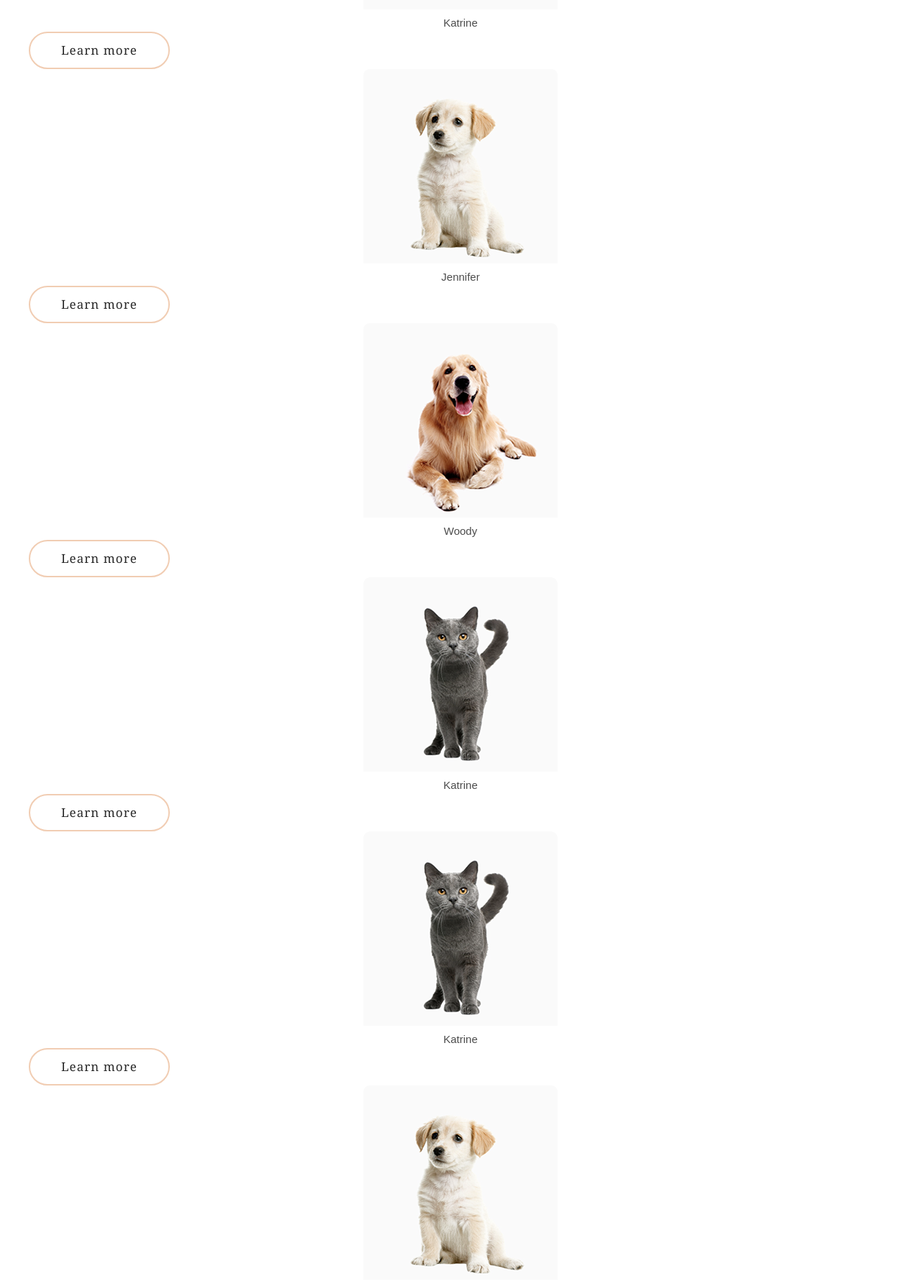
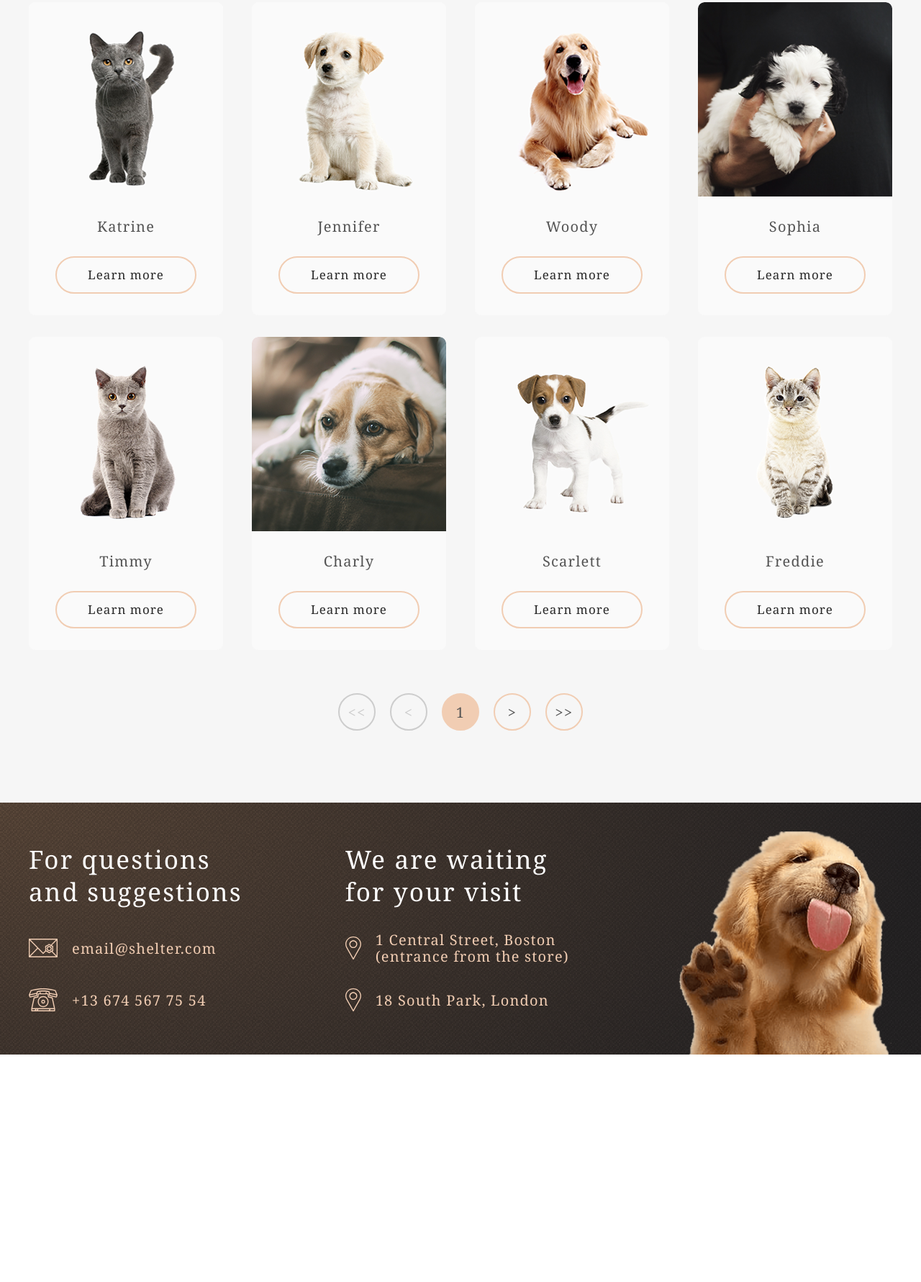
Before and after one commit to iSaklov/shelter-js-webpack, a plain HTML site: page shelter/pets.html in a window 1280 px wide. Shown: the part 347-2128 px from the top of the page at 72% size. After the commit the page ends 1812 px from the top, so only its background shows below. Drawn offline with Linux system fonts and the light colour scheme.

Commit message:
refactor: pixel perfect to pets.html

```diff
--- a/shelter/pets.html
+++ b/shelter/pets.html
@@ -11,88 +11,117 @@
 </head>
 
 <body>
-	<header class="header">
+	<header class="header pets__page">
 		<nav class="container">
+			<a href="./index.html">
 				<div class="logo__wrapper">
 					<h1 class="logo__title">Cozy House</h1>
 					<p class="logo__subtitle">Shelter for pets in Boston</p>
 				</div>
+			</a>
 			<ul class="list__menu">
-				<li class="menu__item"><a href="#about__section">About the shelter</a></li>
-				<li class="menu__item"><a href="pets.html">Our pets</a></li>
-				<li class="menu__item"><a href="">Help the shelter</a></li>
-				<li class="menu__item"><a href="">Contacts</a></li>
+				<li class="menu__item"><a href="./index.html">About the shelter</a></li>
+				<li class="menu__item active"><a href="./pets.html">Our pets</a></li>
+				<li class="menu__item"><a href="./index.html#help">Help the shelter</a></li>
+				<li class="menu__item"><a href="./index.html#contacts">Contacts</a></li>
 			</ul>
 		</nav>
 	</header>
-
 	<main>
-		<div class="slider__pets container">
-			<div>
-				<div class="slider__card__content">
-					<img src="./assets/images/index/pets-katrine.png" alt="">
-					<p>Katrine</p>
-					<button type="button" class="button__secondary">Learn more</button>
+		<section class="pets__section">
+			<div class="container">
+				<h3>Our friends who <br> are looking for a house</h3>
+				<div class="slider__wrapper">
+					<div class="card__content">
+						<img src="./assets/images/pets/pets-katrine.png" alt="">
+						<h4>Katrine</h4>
+						<a class="button__secondary">Learn more</a>
 					</div>
-				<div class="slider__card__content">
-					<img src="./assets/images/index/pets-jennifer.png" alt="">
-					<p>Jennifer</p>
-					<button type="button" class="button__secondary">Learn more</button>
+					<div class="card__content">
+						<img src="./assets/images/pets/pets-jennifer.png" alt="">
+						<h4>Jennifer</h4>
+						<a class="button__secondary">Learn more</a>
 					</div>
-				<div class="slider__card__content">
-					<img src="./assets/images/index/pets-woody.png" alt="">
-					<p>Woody</p>
-					<button type="button" class="button__secondary">Learn more</button>
+					<div class="card__content">
+						<img src="./assets/images/pets/pets-woody.png" alt="">
+						<h4>Woody</h4>
+						<a class="button__secondary">Learn more</a>
 					</div>
-				<div class="slider__card__content">
-					<img src="./assets/images/index/pets-katrine.png" alt="">
-					<p>Katrine</p>
-					<button type="button" class="button__secondary">Learn more</button>
+					<div class="card__content">
+						<img src="./assets/images/pets/pets-sophia.png" alt="">
+						<h4>Sophia</h4>
+						<a class="button__secondary">Learn more</a>
+					</div>
+					<div class="card__content">
+						<img src="./assets/images/pets/pets-timmy.png" alt="">
+						<h4>Timmy</h4>
+						<a class="button__secondary">Learn more</a>
+					</div>
+					<div class="card__content">
+						<img src="./assets/images/pets/pets-charly.png" alt="">
+						<h4>Charly</h4>
+						<a class="button__secondary">Learn more</a>
+					</div>
+					<div class="card__content">
+						<img src="./assets/images/pets/pets-scarlet.png" alt="">
+						<h4>Scarlett</h4>
+						<a class="button__secondary">Learn more</a>
+					</div>
+					<div class="card__content">
+						<img src="./assets/images/pets/pets-freddie.png" alt="">
+						<h4>Freddie</h4>
+						<a class="button__secondary">Learn more</a>
 					</div>
 				</div>
-			<div>
-				<div class="slider__card__content">
-					<img src="./assets/images/index/pets-katrine.png" alt="">
-					<p>Katrine</p>
-					<button type="button" class="button__secondary">Learn more</button>
-				</div>
-				<div class="slider__card__content">
-					<img src="./assets/images/index/pets-jennifer.png" alt="">
-					<p>Jennifer</p>
-					<button type="button" class="button__secondary">Learn more</button>
-				</div>
-				<div class="slider__card__content">
-					<img src="./assets/images/index/pets-woody.png" alt="">
-					<p>Woody</p>
-					<button type="button" class="button__secondary">Learn more</button>
-				</div>
-				<div class="slider__card__content">
-					<img src="./assets/images/index/pets-katrine.png" alt="">
-					<p>Katrine</p>
-					<button type="button" class="button__secondary">Learn more</button>
+				<div class="slider__pagination">
+					<a class="button__float inactive">
+						<h4>&lt;&lt;</h4>
+					</a>
+					<a class="button__float inactive">
+						<h4>&lt;</h4>
+					</a>
+					<a class="button__float active">
+						<h4>1</h4>
+					</a>
+					<a class="button__float">
+						<h4>&gt;</h4>
+					</a>
+					<a class="button__float">
+						<h4>&gt;&gt;</h4>
+					</a>
 				</div>
 			</div>
-		</div>
-		<button type="button" class="button__float btn__prev"><img src="./assets/icons/arrow.svg" alt=""></button>
-		<button type="button" class="button__float">1</button>
-		<button type="button" class="button__float btn__next"><img src="./assets/icons/arrow.svg" alt=""></button>
+		</section>
 	</main>
-	<footer class="footer">
+	<footer id="contacts" class="footer">
 		<div class="container">
 			<div class="contacts">
-				<h4>For questions and suggestions</h4>
-				<p><img src="./assets/icons/icon-email.svg" alt="">email@shelter.com</p>
-				<p><img src="./assets/icons/icon-phone.svg" alt="">+13 674 567 75 54</p>
+				<h3>For questions <br> and suggestions</h3>
+				<a href="mailto:email@shelter.com">
+					<img src="./assets/icons/icon-email.svg" alt="">
+					<h4>email@shelter.com</h4>
+				</a>
+				<a href="tel:+136745677554">
+					<img src="./assets/icons/icon-phone.svg" alt="">
+					<h4>+13 674 567 75 54</h4>
+				</a>
 			</div>
 			<div class="address">
-				<h4>We are waiting for your visit</h4>
-				<p><img src="./assets/icons/icon-marker.svg" alt="">1 Central Street, Boston (entrance from the store)</p>
-				<p><img src="./assets/icons/icon-marker.svg" alt="">18 South Park, London</p>
+				<h3>We are waiting <br> for your visit</h3>
+				<a href="https://www.google.fr/maps/place/1+Central+St,+Boston,+MA+02109,+États-Unis/@42.3585519,-71.056915,17z/data=!3m1!4b1!4m5!3m4!1s0x89e370868bc2ce7b:0x82fa7db94f5fea9e!8m2!3d42.3585519!4d-71.0547263"
+					target="_blank" rel="noreferrer" et rel="noopener">
+					<img src="./assets/icons/icon-marker.svg" alt="">
+					<h4>1 Central Street, Boston <br> (entrance from the store)</h4>
+				</a>
+				<a href="https://www.google.fr/maps/place/Oasis+Farm+Waterloo/@51.498391,-0.1417105,14z/data=!4m10!1m2!2m1!1s18+South+Park,+London!3m6!1s0x487604bf4b38660b:0x109555193026be32!8m2!3d51.498341!4d-0.1153336!15sChUxOCBTb3V0aCBQYXJrLCBMb25kb26SAQRmYXJt4AEA!16s%2Fg%2F11bccgl5yv"
+					target="_blank" rel="noreferrer" et rel="noopener">
+					<img src="./assets/icons/icon-marker.svg" alt="">
+					<h4>18 South Park, London</h4>
+				</a>
 			</div>
-			<img src="./assets/images/footer-puppy.png" alt="" class="footer-puppy">
+			<img src="./assets/images/footer-puppy.png" alt="">
 		</div>
 	</footer>
-	</div>
 </body>
 
 </html>
--- a/shelter/styles/scss/style.scss
+++ b/shelter/styles/scss/style.scss
@@ -206,6 +206,7 @@ h5 {
 
 .slider__wrapper {
 	display: flex;
+	flex-flow: row wrap;
 	justify-content: space-between;
 	align-items: center;
 	margin-top: 60px;
@@ -228,15 +229,22 @@ h5 {
 	background-color: $color-light-s;
 	padding-bottom: 30px;
 	border-radius: 9px;
+	margin: 0px 45px;
+
+	&:first-of-type {
+		margin-left: 0px;
+	}
+	&:last-of-type {
+		margin-right: 0px;
+	}
+
 	img {
 		border-radius: 9px 9px 0px 0px;
 	}
 	h4 {
 		margin: 30px auto;
 	}
-	&:nth-of-type(2) {
-		margin: 0 90px;
-	}
+
 	@media (hover: hover) {
 		&:hover {
 			background-color: $color-light-xl;
@@ -344,3 +352,70 @@ h5 {
 		color: $color-primary;
 	}
 }
+
+// PETS PAGE
+.pets__page {
+	background-color: $color-light-xl;
+	padding: 30px 0px;
+	nav {
+		padding-top: 0px;
+
+		.logo__title,
+		.menu__item a {
+			color: $color-dark-l;
+		}
+
+		.logo__subtitle,
+		.active a {
+			color: $color-dark-3xl;
+		}
+	}
+}
+
+.pets__section {
+	background-color: $color-light-l;
+	padding: 80px 0px 100px;
+
+	h3 {
+		margin-bottom: 60px;
+	}
+
+	.slider__wrapper {
+		gap: 30px 40px;
+		margin: 45px 0px;
+	}
+
+	.card__content {
+		margin: 0;
+	}
+
+	.slider__pagination {
+		display: flex;
+		justify-content: center;
+		align-items: center;
+		column-gap: 20px;
+		margin-top: 60px;
+
+		.inactive {
+			color: $color-dark-s;
+			border-color: $color-dark-s;
+			h4 {
+				color: $color-dark-s;
+			}
+			@media (hover: hover) {
+				cursor: default;
+				background-color: inherit;
+			}
+		}
+
+		.active {
+			background-color: $color-primary;
+			border-color: $color-primary;
+			@media (hover: hover) {
+				&:hover {
+					cursor: default;
+				}
+			}
+		}
+	}
+}
```
Also changed, not shown: shelter/assets/images/pets/pets-charly.png (added), shelter/assets/images/pets/pets-freddie.png (added), shelter/assets/images/pets/pets-jennifer.png (added), shelter/assets/images/pets/pets-katrine.png (added), shelter/assets/images/pets/pets-scarlet.png (added), shelter/assets/images/pets/pets-sophia.png (added), shelter/assets/images/pets/pets-timmy.png (added), shelter/assets/images/pets/pets-woody.png (added), shelter/styles/css/style.css. Lines whose indentation alone changed are shown as unchanged.
